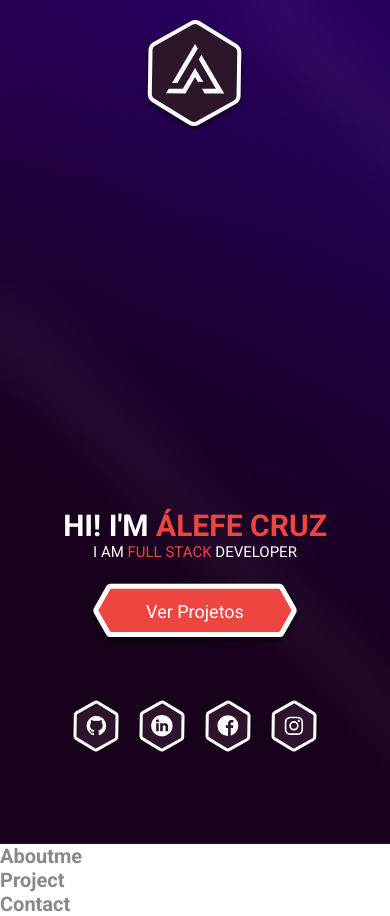
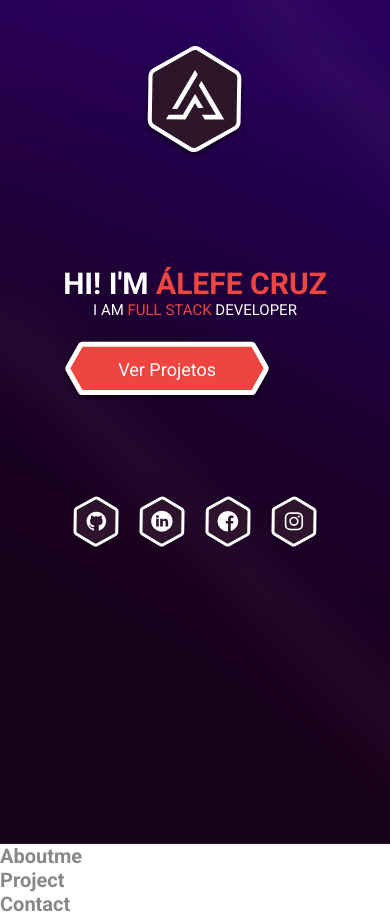
Before and after one commit to alefecrz/port, a React (Create React App) app: page / in a window 390 px wide. Built offline with nearby package versions, Linux system fonts and the light colour scheme.

Commit message:
hotfix: ajuste de animação.

```diff
--- a/src/components/Home/index.js
+++ b/src/components/Home/index.js
@@ -12,11 +12,11 @@ import mauseIcon from '../../assets/icons/icon-mause.svg'
 class Home extends Component {
     render() {
         return (
-            <div className="row home-conteiner">
-                <div className="col-12">
+            <div className="home-conteiner">
+                <div>
                     <img src={ logoImg } alt=""/>
                 </div>
-                <div className="col-12 text-conteiner">
+                <div className="text-conteiner">
                     <div>
                         <h1>HI! I'M  <span>ÁLEFE CRUZ</span></h1>
                         <p>I AM <span>FULL STACK</span> DEVELOPER</p>
@@ -25,13 +25,13 @@ class Home extends Component {
                         Ver Projetos
                     </button>
                 </div>
-                <div className="col-12 icons-conteiner">
+                <div className="icons-conteiner">
                     <img src={ githubIcon } alt=""/>
                     <img src={ linkedinIcon } alt=""/>
                     <img src={ facebookIcon } alt=""/>
                     <img src={ instagramIcon } alt=""/>
                 </div>
-                <div className="col-12 down-conteiner">
+                <div className="down-conteiner">
                     <img src={ mauseIcon } alt=""/>
                     <p>SCROLL DOWN</p>
                 </div>
--- a/src/components/Home/style.css
+++ b/src/components/Home/style.css
@@ -6,9 +6,8 @@
     background-image: url('../../assets/img/bg.png');
     background-size: cover;
     display: grid;
-    grid-template-rows: 4fr;
-    grid-gap: 0px;
-    min-height: 628px;
+    grid-template-rows: 1fr 1fr 1fr 1fr;
+    min-height: 375px;
 }
 
 
@@ -36,6 +35,7 @@
 
 .home-conteiner .icons-conteiner {
     margin-top: 1.5rem;
+
 }
 
 .home-conteiner .icons-conteiner img{
@@ -49,24 +49,56 @@
 
 .home-conteiner .down-conteiner {
     padding-top: 2rem;
+    align-self: end;
+    justify-self: center;
+}
+
+@keyframes blinky {
+    50% { opacity: 0.0; }
+}
+
+@-webkit-keyframes blinky {
+    50% {
+        opacity: 0.0;
+    }
 }
 
 .home-conteiner .down-conteiner img{
+    animation: blinky 2s step-start 1s infinite;
+    -webkit-animation: blinky 2s step-start 1s infinite;
     display: block;
     margin-left: auto;
     margin-right: auto;
-    -webkit-animation: blinky 2s infinite;
-    animation: blinky 2s infinite;
-}
-
-@keyframes blinky {
-    0% {opacity: 100%;}
-    50% {opacity: 0%;}
-    100% {opacity: 100%;}
 }
 
 .home-conteiner .down-conteiner p{
-    animation: blinky 2s infinite;
     margin-top: 0.5rem;
-    text-align: center
+    animation: blinky 2s step-start 1s infinite;
+    -webkit-animation: blinky 2s step-start 1s infinite;
 }
+
+
+@media only screen and (max-width: 768px) {
+    /* For mobile phones: */
+    :root {
+        font-size: 10px;
+    }
+    .home-conteiner *{
+        justify-self: center;
+        align-self: center;
+    }
+
+}
+
+@media (max-height: 511px) {
+    /* For mobile phones: */
+    :root {
+        font-size: 10px;
+    }
+    .home-conteiner {
+        grid-template-columns: 1fr 1fr;
+        grid-template-rows:1fr 1fr;
+        background-size: initial;
+    }
+
+}
--- a/src/global.css
+++ b/src/global.css
@@ -13,31 +13,6 @@
   box-sizing: border-box;
   outline: 0;
 }
-
-.row::after {
-  content: "";
-  clear: both;
-  display: block;
-}
-
-[class*="col-"] {
-  float: left;
-}
-
-/* For desktop: */
-.col-1 {width: 8.33%;}
-.col-2 {width: 16.66%;}
-.col-3 {width: 25%;}
-.col-4 {width: 33.33%;}
-.col-5 {width: 41.66%;}
-.col-6 {width: 50%;}
-.col-7 {width: 58.33%;}
-.col-8 {width: 66.66%;}
-.col-9 {width: 75%;}
-.col-10 {width: 83.33%;}
-.col-11 {width: 91.66%;}
-.col-12 {width: 100%;}
-
 
 body {
   background:  #fff;
@@ -106,20 +81,3 @@ form textarea {
 .button:hover {
   transform: scale(1.1);
 }
-
-
-@media only screen and (max-width: 768px) {
-  /* For mobile phones: */
-  [class*="col-"] {
-    width: 100%;
-    text-align: center;
-  }
-  :root {
-    font-size: 10px;
-  }
-
-  .icons-conteiner{
-    margin-top: 5rem !important;
-  }
-
-}
```
